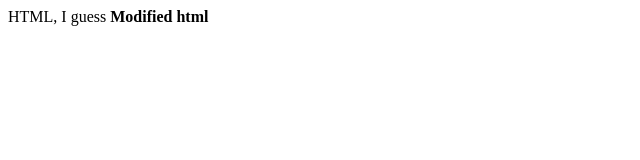
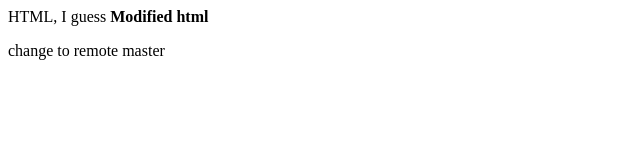
Before and after one commit to dwilson99/example-repo, a plain HTML site: page index.html in a window 1280 px wide. Shown: the whole page, without its empty margins (0-640 px from the left). Drawn offline with Linux system fonts and the light colour scheme.

Commit message:
Incompatible change - should cause conflict

```diff
--- a/index.html
+++ b/index.html
@@ -2,4 +2,5 @@
 <hl>
 HTML, I guess
 <b>Modified html</b>
+  <p> change to remote master</p>
 </hl>
```
